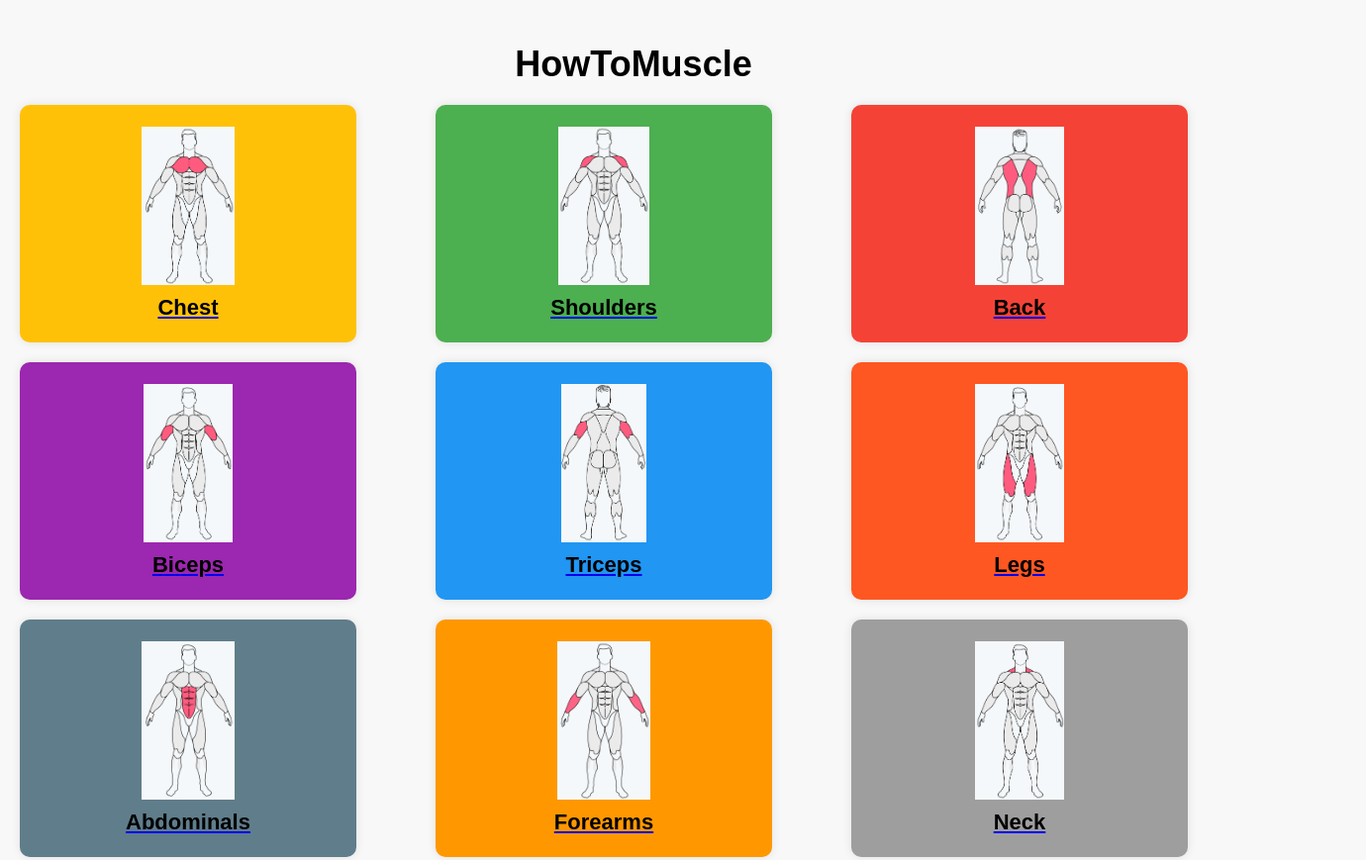
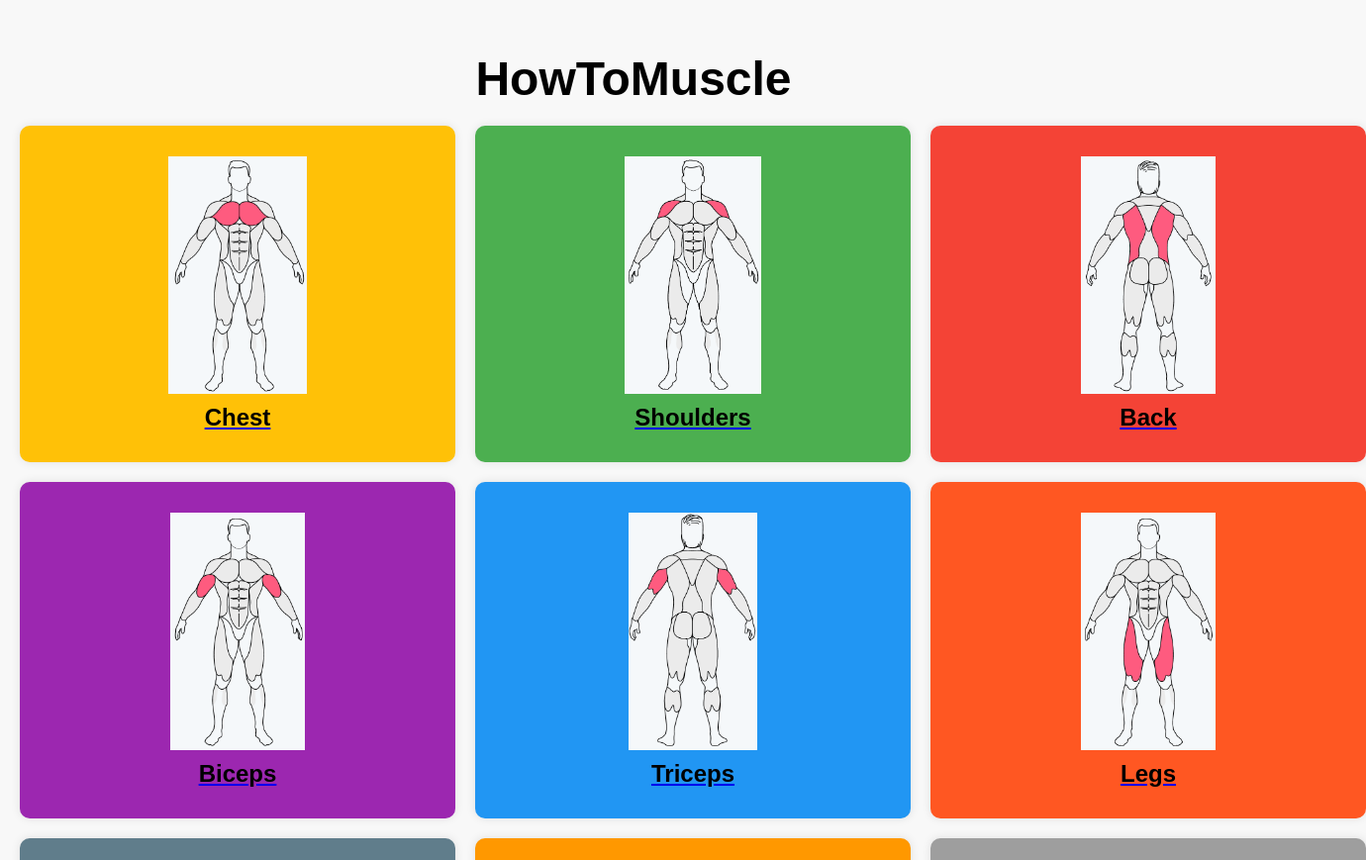
Before and after one commit to Se0ngju/HowToMuscle, a plain HTML site: page index.html in a window 1280 px wide. Shown: the top 869 px of the page at 99% size, 1380 px wide, since content can reach past the window. Drawn offline with Linux system fonts and the light colour scheme.

Commit message:
updated ui

```diff
--- a/index.html
+++ b/index.html
@@ -14,7 +14,7 @@
 
     h1 {
       text-align: center;
-      font-size: 36px;
+      font-size: 48px;
       margin-bottom: 20px;
       color: #000;
     }
@@ -23,11 +23,13 @@
       display: grid;
       grid-template-columns: repeat(3, 1fr);
       grid-gap: 20px;
+      justify-items: center;
+      align-items: center;
     }
 
     .muscle-box {
-      width: 300px;
-      height: 200px;
+      width: 400px;
+      height: 300px;
       background-color: #fff;
       border-radius: 10px;
       padding: 20px;
@@ -48,7 +50,7 @@
     }
 
     .muscle-box h3 {
-      font-size: 22px;
+      font-size: 24px; /* Increased font size */
       margin: 0;
       color: #000;
       text-align: center;
```
